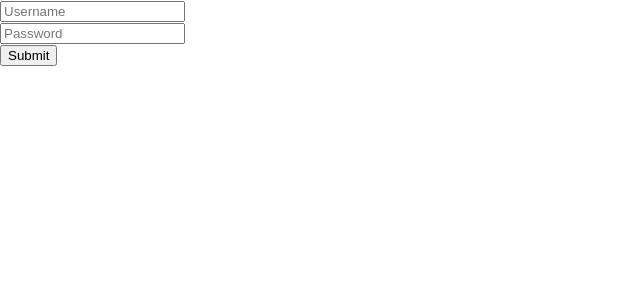
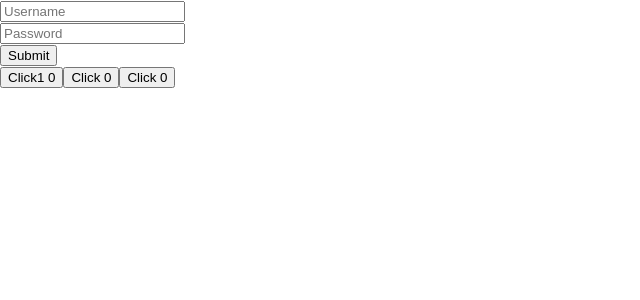
Before and after one commit to hasuikhs/react, a React (Create React App) app in the folder Basic2/blog/: page / in a window 1280 px wide. Shown: the top 300 px of the page, without its empty margins (0-640 px from the left). Built offline with nearby package versions, Linux system fonts and the light colour scheme.

Commit message:
210905|Update react useEffect, component

```diff
--- a/Basic2/blog/src/App.js
+++ b/Basic2/blog/src/App.js
@@ -1,4 +1,5 @@
-import React, { useState } from 'react';
+import React, { useState, useEffect } from 'react';
+import Counter from './components/Counter';
 
 function App() {
 
@@ -9,6 +10,17 @@ function App() {
     event.preventDefault();
     alert('submitted');
   };
+
+  // useEffect: 화면에서 이벤트가 발생할때 실행됨
+  // 특정 변수의 state만 주시하려면 두번째 인자를 array형태로 넣어줌
+  // 빈 array를 넣어주면 최초 한번만(onload 시) 실행됨
+  useEffect(() => {
+    console.log(username);
+  }, [username, password]);
+
+  useEffect(() => {
+    console.log('first rendering');
+  }, []);
 
   return (
     <div className="App">
@@ -26,6 +38,9 @@ function App() {
         /><br/>
         <button type="submit">Submit</button>
       </form>
+      <Counter click="Click1"/>
+      <Counter click={ username }/>
+      <Counter />
     </div>
   );
 }
--- /dev/null
+++ b/Basic2/blog/src/components/Counter.js
@@ -0,0 +1,19 @@
+import React, { useState } from "react";
+
+const Count = (props) => {
+
+    const [count, setCount] = useState(0);
+    const clickString = props.click || 'Click'; // props.click이 존재하면 사용하고 아니면 기본값으로 'Click'을 사용
+
+    const increment = () => {
+        setCount(count + 1);
+    };
+
+    return (
+        <button onClick={ increment }>
+            { clickString } { count }
+        </button>
+    )
+};
+
+export default Count;
```
